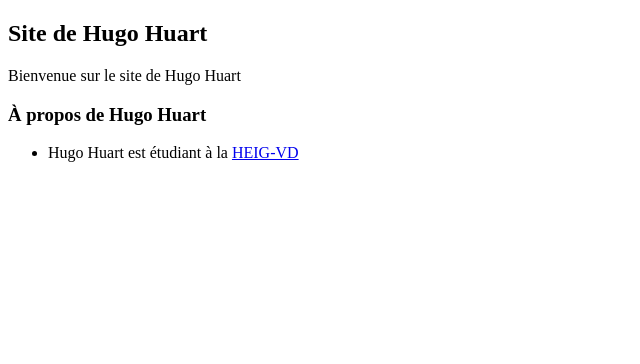
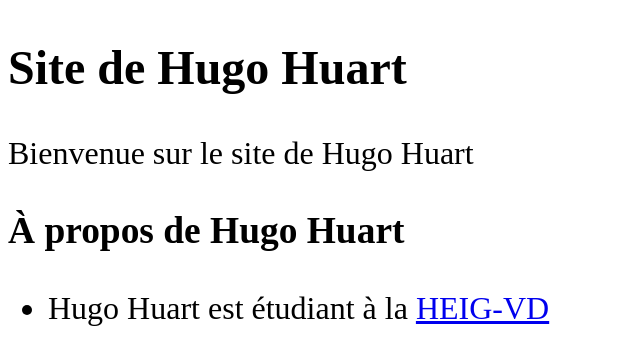
Before and after one commit to HUART1848/huart, a plain HTML site: page index.html in a window 1280 px wide. Shown: the whole page, without its empty margins (0-640 px from the left). Drawn offline with Linux system fonts and the light colour scheme.

Commit message:
Update font size

```diff
--- a/index.html
+++ b/index.html
@@ -3,6 +3,11 @@
 <head>
 	<meta charset="utf-8">
 	<meta name="viewport" content="width=device-width, initial-scale=1">
+	<style>
+		body {
+			font-size : 2em;
+		}
+	</style>
 </head>
 <body>
 	<header>
```
